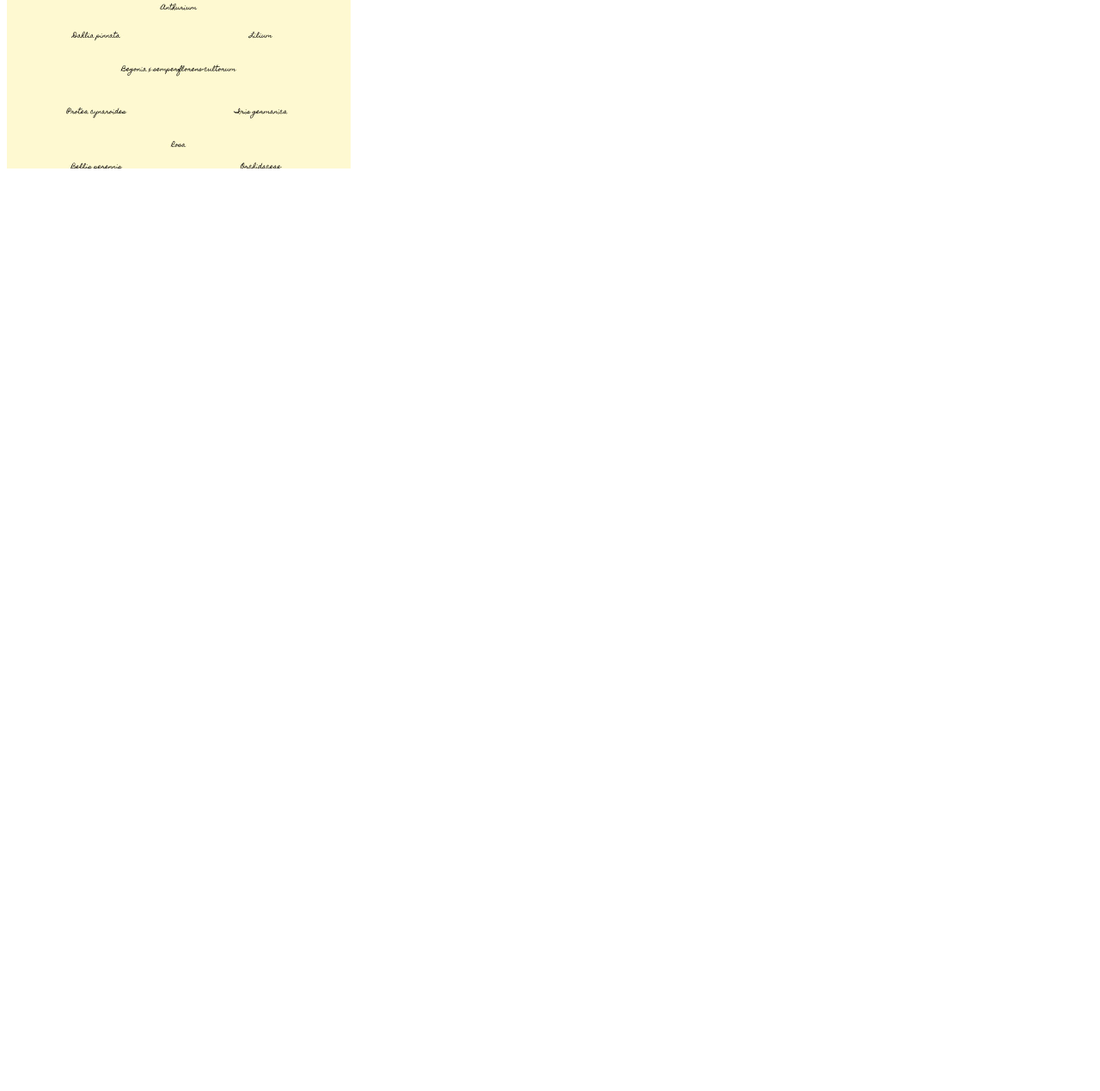
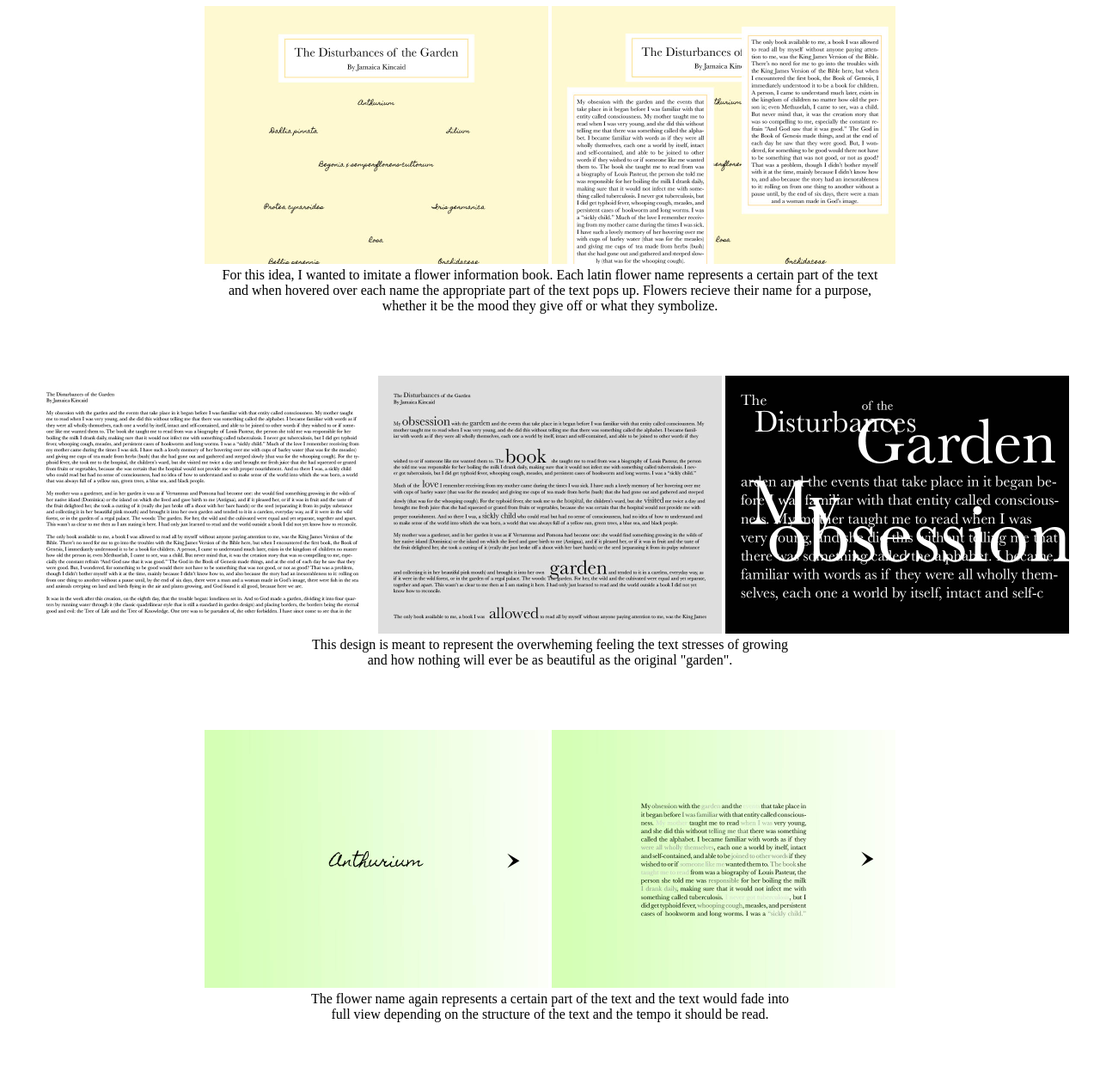
Before and after one commit to lislsomeli0922/lislsomeli0922.github.io, a plain HTML site: page Studio Projects/p2-part2.html in a window 1280 px wide. Shown: the part 272-1541 px from the top of the page at 86% size. Before the commit the page ends 800 px from the top, so only its background shows below. Drawn offline with Linux system fonts and the light colour scheme.

Commit message:
link to p2 p2

```diff
--- a/Studio Projects/p2-part2.html
+++ b/Studio Projects/p2-part2.html
@@ -5,19 +5,59 @@
 	<meta charset="utf-8">
     <meta name="viewport" content="width=device-width, initial-scale=1">
     <title>Project 2 Part 2</title>
+    <style>
+    	body{background-color: white; font-family: Mrs Eaves OT;text-align: center;}
+    	.text{justify-content: center;}
+    </style>
 </head>
 <body>
 	<h1>Project 2 Part 2</h1>
 
 	<h2>Lissette Lomeli</h2>
+<br>
+<br>
+<br>
+<br>
+	<h1>Sketches on InDesign</h1>
 
-	<h3>Sketches on InDesign</h3>
-	<div class="container">
 		<div class="image">
-			<img style="width: 400px;" src="../Images/project 2 sketches.jpg">
+			<img style="width: 400px;" src="Images/project 2 sketches.jpg">
+			<img style="width: 400px;" src="Images/project 2 sketches2.jpg">
 		</div>
 		<div class="text">
+			For this idea, I wanted to imitate a flower information book. Each latin flower name represents a certain part of the text <br> and when hovered over each name the appropriate part of the text pops up. Flowers recieve their name for a purpose, <br> whether it be the mood they give off or what they symbolize.
 		</div>
-	</div>
+
+<br>
+<br>
+<br>
+<br>
+
+		<div class="image">
+			<img style="width: 400px;" src="Images/project 2 sketches3.jpg">
+			<img style="width: 400px;" src="Images/project 2 sketches4.jpg">
+			<img style="width: 400px;" src="Images/project 2 sketches5.jpg">
+		</div>
+		<div class="text">
+			This design is meant to represent the overwheming feeling the text stresses of growing <br> and how nothing will ever be as beautiful as the original "garden".
+		</div>
+
+<br>
+<br>
+<br>
+<br>
+
+		<div class="image">
+			<img style="width: 400px;" src="Images/project 2 sketches6.jpg">
+			<img style="width: 400px;" src="Images/project 2 sketches7.jpg">
+		</div>
+		<div class="text">
+			The flower name again represents a certain part of the text and the text would fade into <br> full view depending on the structure of the text and the tempo it should be read.
+		</div>
+<br>
+<br>
+<br>
+<br>
+
 </body>
 </html>
```
Also changed, not shown: index.html (+1 -0 lines).
